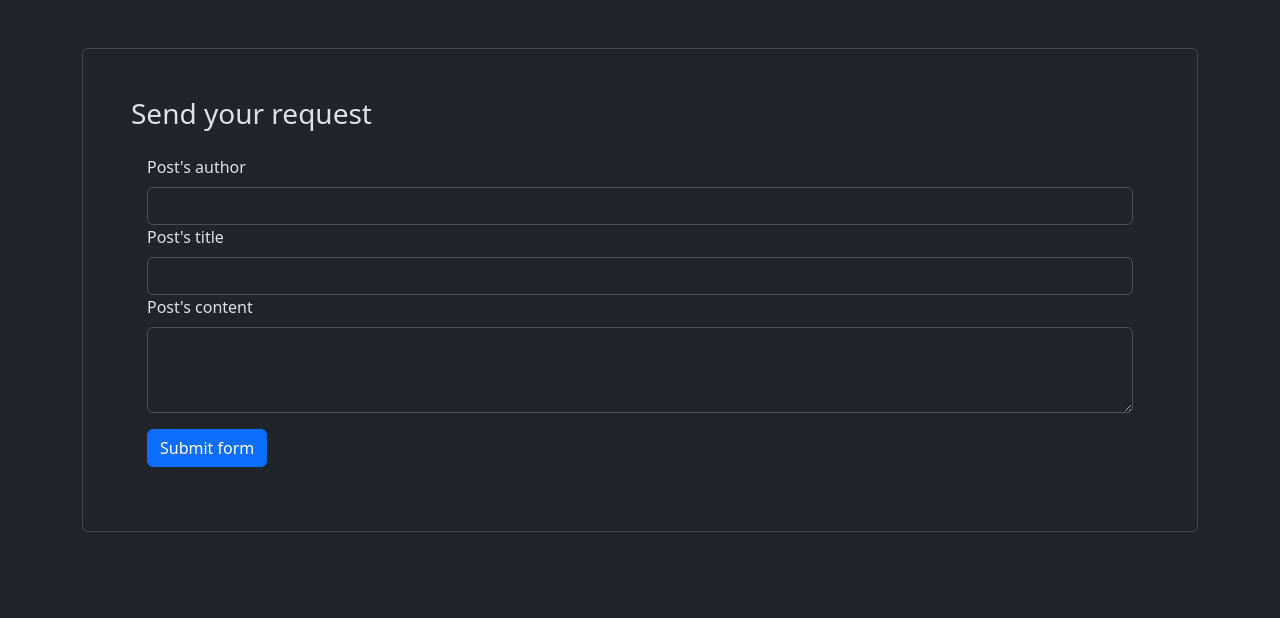
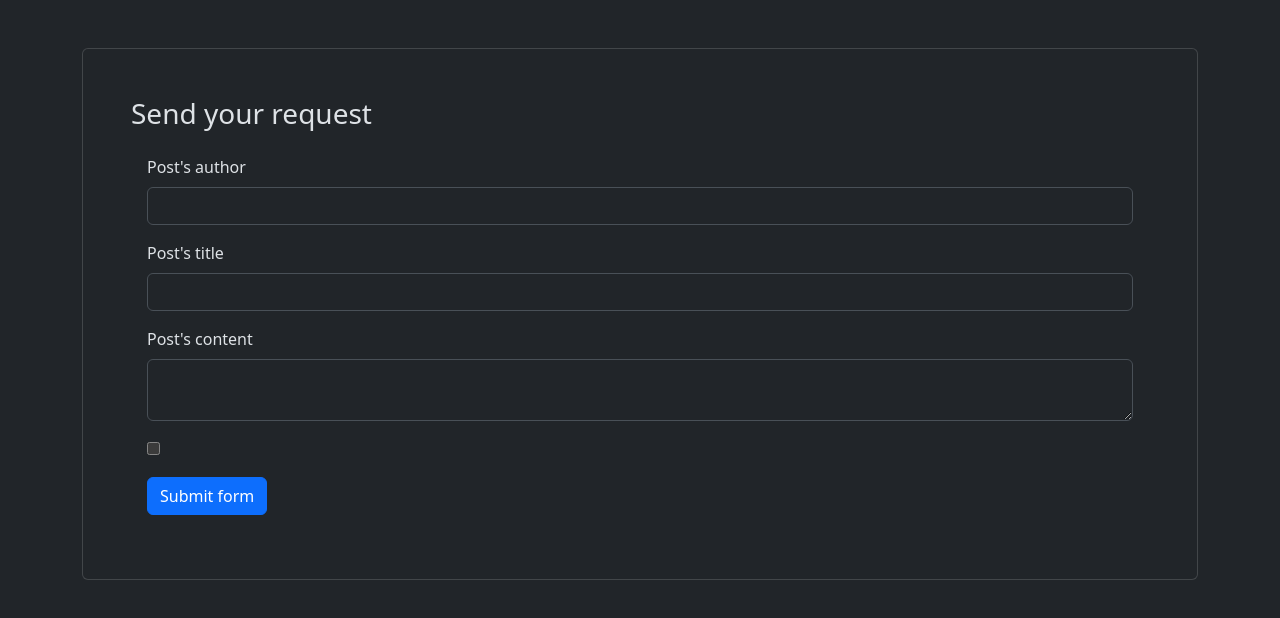
Before and after one commit to NavodContrath/react-post-form, a React (Vite) app: page / in a window 1280 px wide. Shown: the top 618 px of the page. Built offline with nearby package versions, Linux system fonts and the light colour scheme.

Commit message:
Implement form handling for post submission in App component

```diff
--- a/src/App.jsx
+++ b/src/App.jsx
@@ -1,6 +1,21 @@
 import { useState } from 'react'
 
 function App() {
+  const [formData, setFormData] = useState({
+    author: "",
+    title: "",
+    content: "",
+  })
+  function handleFormData(e) {
+    e.preventDefault()
+    const value = e.target.type === "checkbox" ? e.target.checked : e.target.value
+    setFormData(() => ({
+      ...formData,
+      [e.target.name]: value,
+    }))
+
+  }
+  console.log(formData)
 
   return (
     <>
@@ -12,19 +27,21 @@ function App() {
           </div>
           <div className="card-body">
 
-            <form className=" g-3 needs-validation" novalidate>
-              <div>
-                <label for="validationCustom01" className="form-label">Post's author</label>
-                <input type="text" className="form-control" id="author-name" name="author-name" required />
+            <form className=" g-3 needs-validation" onSubmit={handleFormData}>
+              <div className="mb-3">
+                <label htmlFor="validationCustom01" className="form-label">Post's author</label>
+                <input type="text" className="form-control" id="name" name="author" value={formData.author} onChange={handleFormData} required />
               </div>
-              <div >
-                <label for="validationCustom02" className="form-label">Post's title</label>
-                <input type="text" className="form-control" id="post-title" name="post-title" required />
+              <div className="mb-3">
+                <label htmlFor="validationCustom02" className="form-label">Post's title</label>
+                <input type="text" className="form-control" id="title" name="title" value={formData.title} onChange={handleFormData} required />
               </div>
-
               <div className="mb-3">
-                <label for="" className="form-label">Post's content</label>
-                <textarea className="form-control" name="post-content" id="post-content" rows="3"></textarea>
+                <label htmlFor="" className="form-label">Post's content</label>
+                <textarea className="form-control" name="content" id="content" value={formData.content} onChange={handleFormData}></textarea>
+              </div>
+              <div className="mb-3">
+                <input type="checkbox" name="public" id="public" onChange={handleFormData} required />
               </div>
               <div>
                 <button className="btn btn-primary" type="submit">Submit form</button>
```
